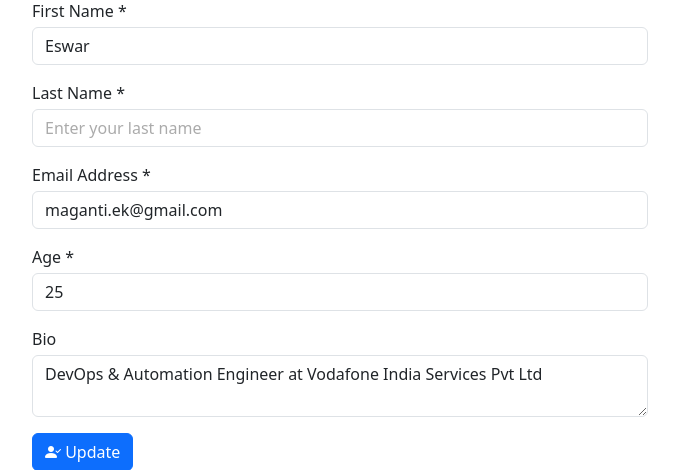
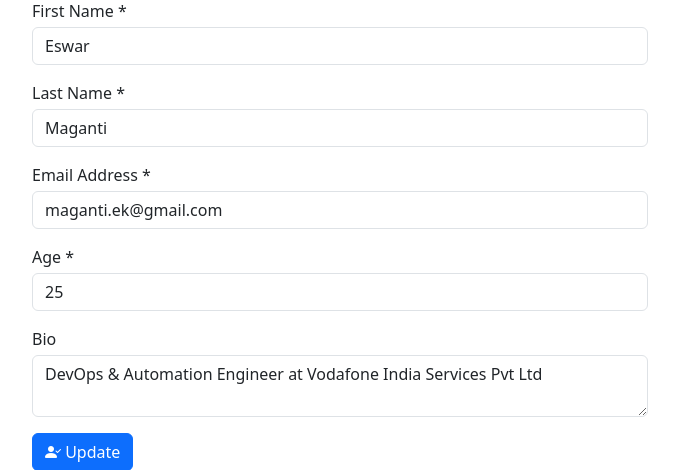
Before and after one commit to eswarmaganti/student-mgmt-flask-app, a Flask app: page /edit_student/1 in a window 1280 px wide. Shown: the part 142-612 px from the top of the page, without its empty margins (300-979 px from the left). Run offline with Flask 3, Linux system fonts and the light colour scheme.

Commit message:
Fixed the Issues in EditStudent Template

```diff
--- a/main.py
+++ b/main.py
@@ -124,8 +124,3 @@ def delete_student(student_id):
     db.session.delete(student)
     db.session.commit()
     return redirect(url_for('get_students'))
-
-
-## running the app
-if __name__ == "__main__":
-    app.run(port="0.0.0.0")
--- a/templates/add_student.html
+++ b/templates/add_student.html
@@ -18,8 +18,8 @@
             <label for="age" class="pb-1">Age *</label>
             <input type="number" name="age" id="age" class="form-control" required/>
         </div><div class="mb-3">
-            <label for="first_name" class="pb-1">Bio</label>
-        <textarea name="first_name" id="bio" class="form-control" placeholder="Add your bio here"></textarea>
+            <label for="bio" class="pb-1">Bio</label>
+        <textarea name="bio" id="bio" class="form-control" placeholder="Add your bio here"></textarea>
         <div class="mt-3">
             <button type="submit" class="btn btn-primary">
                 <i class="bi bi-person-fill-add"></i>
--- a/templates/edit_student.html
+++ b/templates/edit_student.html
@@ -8,8 +8,8 @@
             <input value={{student.first_name}} type="text" name="first_name" id="first_name" class="form-control" placeholder="Enter your first name" required/>
         </div>
         <div class="mb-3">
-            <label value={{student.last_name}} for="last_name" class="pb-1">Last Name *</label>
-            <input type="text" name="last_name" id="last_name" class="form-control" placeholder="Enter your last name" required/>
+            <label  for="last_name" class="pb-1">Last Name *</label>
+            <input value={{student.last_name}} type="text" name="last_name" id="last_name" class="form-control" placeholder="Enter your last name" required/>
         </div><div class="mb-3">
             <label for="email" class="pb-1">Email Address *</label>
             <input value={{student.email}} type="email" name="email" id="email" class="form-control" placeholder="example@example.com" required/>
```
